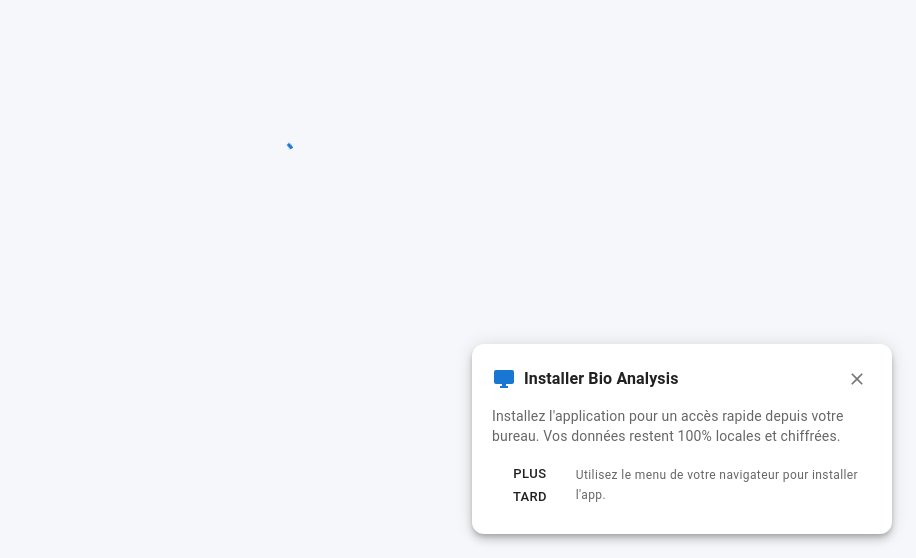
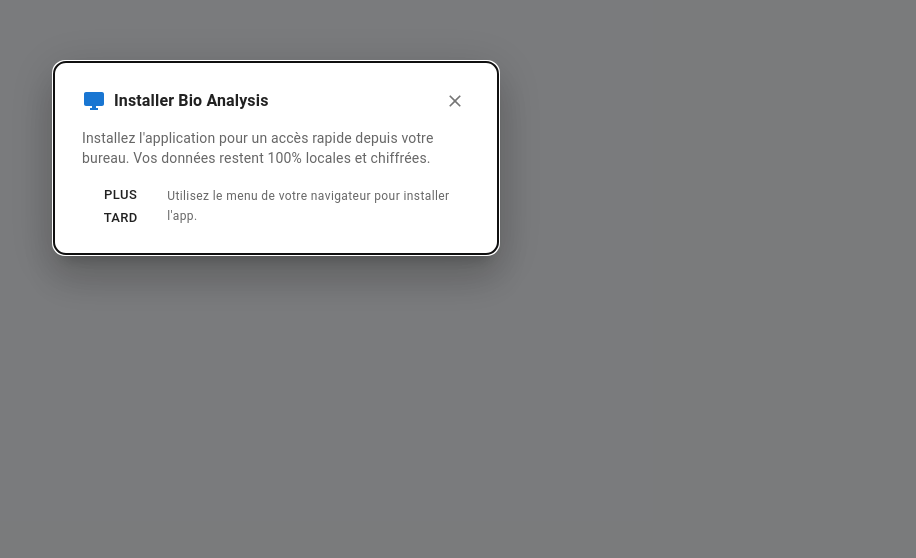
Before and after one commit to Alcarian/bio-analysis, a React (Create React App) app: page / in a window 1280 px wide. Shown: the part 242-800 px from the top of the page, without its empty margins (364-1280 px from the left). Built offline with nearby package versions, Linux system fonts and the light colour scheme.

Commit message:
feat: Refactor InstallPromptBanner to use Dialog component for improved UI and accessibility

```diff
--- a/src/components/InstallPromptBanner.tsx
+++ b/src/components/InstallPromptBanner.tsx
@@ -5,11 +5,12 @@
   Button,
   Box,
   Typography,
-  Paper,
   IconButton,
   useMediaQuery,
   useTheme,
-  Slide,
+  Dialog,
+  DialogContent,
+  DialogActions,
 } from "@mui/material";
 import {
   GetApp as InstallIcon,
@@ -138,34 +139,35 @@
   }
 
   // ── Guide iOS (Safari → Partager → Ajouter à l'écran d'accueil) ──
-  if (showIOSGuide) {
+  // ── Bandeau principal (Chrome / Edge / autres) ──
+  const open = showIOSGuide || showBanner;
+
   return (
-      <Slide direction="up" in mountOnEnter unmountOnExit>
-        <Paper
-          elevation={6}
-          sx={{
-            position: "fixed",
-            bottom: 0,
-            left: 0,
-            right: 0,
-            zIndex: 1400,
-            p: 2,
-            borderRadius: "16px 16px 0 0",
-            display: "flex",
-            flexDirection: "column",
-            gap: 1,
-          }}
+    <Dialog
+      open={open}
+      onClose={handleDismiss}
+      maxWidth="xs"
+      fullWidth
+      sx={{ zIndex: 1500 }}
+      PaperProps={{ sx: { borderRadius: 3, p: 0.5 } }}
     >
+      <DialogContent sx={{ pb: 0 }}>
+        {/* Header */}
         <Box
           sx={{
             display: "flex",
             justifyContent: "space-between",
             alignItems: "center",
+            mb: 1.5,
           }}
         >
           <Box sx={{ display: "flex", alignItems: "center", gap: 1 }}>
-              <MobileIcon color="primary" />
-              <Typography variant="subtitle1" fontWeight={600}>
+            {isMobile ? (
+              <MobileIcon color="primary" fontSize="medium" />
+            ) : (
+              <DesktopIcon color="primary" fontSize="medium" />
+            )}
+            <Typography variant="subtitle1" fontWeight={700}>
               Installer Bio Analysis
             </Typography>
           </Box>
@@ -174,10 +176,12 @@
           </IconButton>
         </Box>
 
+        {showIOSGuide ? (
+          // Contenu iOS
+          <Box sx={{ display: "flex", flexDirection: "column", gap: 1 }}>
             <Typography variant="body2" color="textSecondary">
               Pour installer l'application sur votre appareil :
             </Typography>
-
             <Box sx={{ pl: 1 }}>
               <Typography variant="body2">
                 1. Appuyez sur{" "}
@@ -194,74 +198,27 @@
                 3. Appuyez sur <strong>Ajouter</strong>
               </Typography>
             </Box>
-
-          <Typography
-            variant="caption"
-            color="textSecondary"
-            sx={{ mt: 0.5 }}
-          >
+            <Typography variant="caption" color="textSecondary">
               💡 L'app fonctionnera 100% hors-ligne, sans aucune donnée envoyée
               sur internet.
             </Typography>
-        </Paper>
-      </Slide>
-    );
-  }
-
-  // ── Bandeau principal (Chrome / Edge / autres) ──
-  if (!showBanner) return null;
-
-  return (
-    <Slide direction="up" in mountOnEnter unmountOnExit>
-      <Paper
-        elevation={6}
-        sx={{
-          position: "fixed",
-          bottom: isMobile ? 0 : 24,
-          left: isMobile ? 0 : "auto",
-          right: isMobile ? 0 : 24,
-          zIndex: 1400,
-          p: isMobile ? 2 : 2.5,
-          borderRadius: isMobile ? "16px 16px 0 0" : 3,
-          maxWidth: isMobile ? "100%" : 420,
-          display: "flex",
-          flexDirection: "column",
-          gap: 1.5,
-        }}
-      >
-        <Box
-          sx={{
-            display: "flex",
-            justifyContent: "space-between",
-            alignItems: "center",
-          }}
-        >
-          <Box sx={{ display: "flex", alignItems: "center", gap: 1 }}>
-            {isMobile ? (
-              <MobileIcon color="primary" />
+          </Box>
         ) : (
-              <DesktopIcon color="primary" />
-            )}
-            <Typography variant="subtitle1" fontWeight={600}>
-              Installer Bio Analysis
-            </Typography>
-          </Box>
-          <IconButton size="small" onClick={handleDismiss}>
-            <CloseIcon fontSize="small" />
-          </IconButton>
-        </Box>
-
+          // Contenu Chrome / Edge
           <Typography variant="body2" color="textSecondary">
             Installez l'application pour un accès rapide depuis votre{" "}
-          {isMobile ? "écran d'accueil" : "bureau"}. Vos données restent
-          100% locales et chiffrées.
+            {isMobile ? "écran d'accueil" : "bureau"}. Vos données restent 100%
+            locales et chiffrées.
           </Typography>
+        )}
+      </DialogContent>
 
-        <Box sx={{ display: "flex", gap: 1, justifyContent: "flex-end" }}>
+      <DialogActions sx={{ px: 3, pb: 2, pt: 1.5 }}>
         <Button size="small" onClick={handleDismiss} color="inherit">
           Plus tard
         </Button>
-          {deferredPrompt ? (
+        {!showIOSGuide &&
+          (deferredPrompt ? (
             <Button
               variant="contained"
               size="small"
@@ -271,13 +228,16 @@
               Installer
             </Button>
           ) : (
-            <Typography variant="caption" color="textSecondary" sx={{ py: 1 }}>
+            <Typography
+              variant="caption"
+              color="textSecondary"
+              sx={{ py: 0.5 }}
+            >
               Utilisez le menu de votre navigateur pour installer l'app.
             </Typography>
-          )}
-        </Box>
-      </Paper>
-    </Slide>
+          ))}
+      </DialogActions>
+    </Dialog>
   );
 };
 
```
Lines whose indentation alone changed are shown as unchanged.
